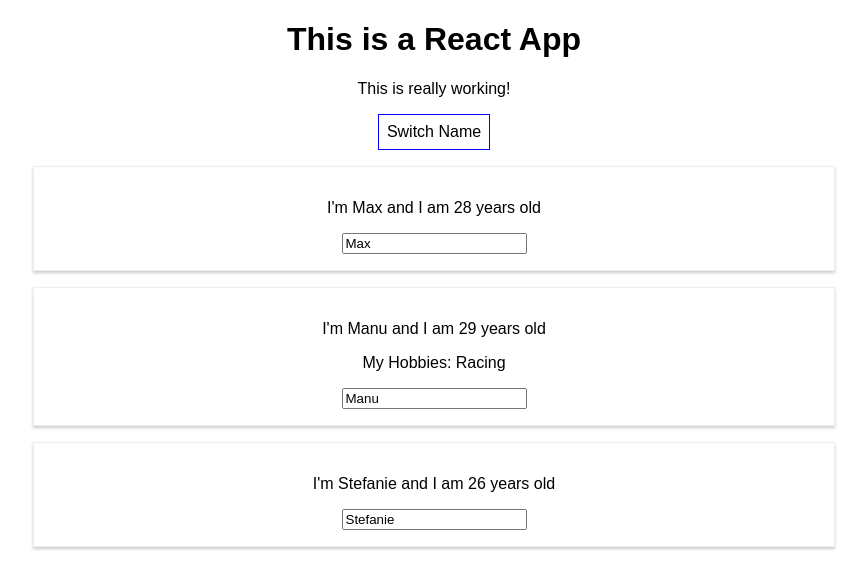
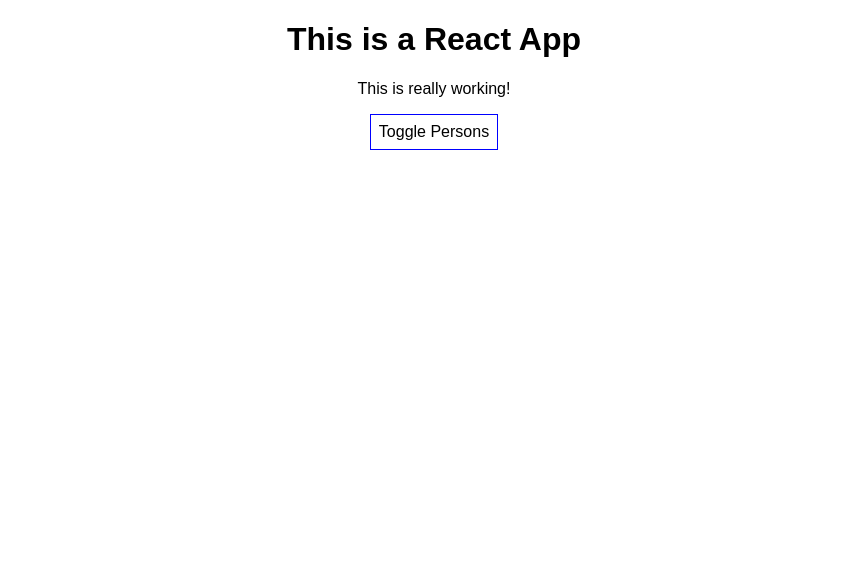
Before and after one commit to YudhaYuki/REACT-Base-Features-and-Syntax, a React (Create React App) app: page / in a window 1280 px wide. Shown: the top 588 px of the page, without its empty margins (206-1073 px from the left). Built offline with nearby package versions, Linux system fonts and the light colour scheme.

Commit message:
Rendering content conditionally

```diff
--- a/src/App.js
+++ b/src/App.js
@@ -9,7 +9,8 @@
       {name: 'Manu', age: 29},
       {name: 'Stefanie', age: 26},
     ],
-    otherState : 'Some other state'
+    otherState : 'Some other state',
+    showPersons: false
   }
 
   switchNameHandler = (newName) => {
@@ -34,6 +35,13 @@
     } )
   }
 
+  togglePersonsHandler = () => {
+    const doesShow = this.state.showPersons;
+    this.setState({showPersons: !doesShow});
+  }
+
+
+
   render() {
     const style = {
       backgroundColor: 'white',
@@ -50,8 +58,11 @@
 
         <button
         style={style}
-        onClick= {() => this.switchNameHandler('Maximilian!!!')}>Switch Name</button>
+        onClick= {this.togglePersonsHandler}>Toggle Persons</button>
 
+        {
+          this.state.showPersons === true ?
+            <div>
             <Person
               name={this.state.persons[0].name}
               age={this.state.persons[0].age}
@@ -66,6 +77,9 @@
               name={this.state.persons[2].name}
               age={this.state.persons[2].age}
             />
+          </div> : null
+        }
+
       </div>
     );
 
```
Lines whose indentation alone changed are shown as unchanged.
